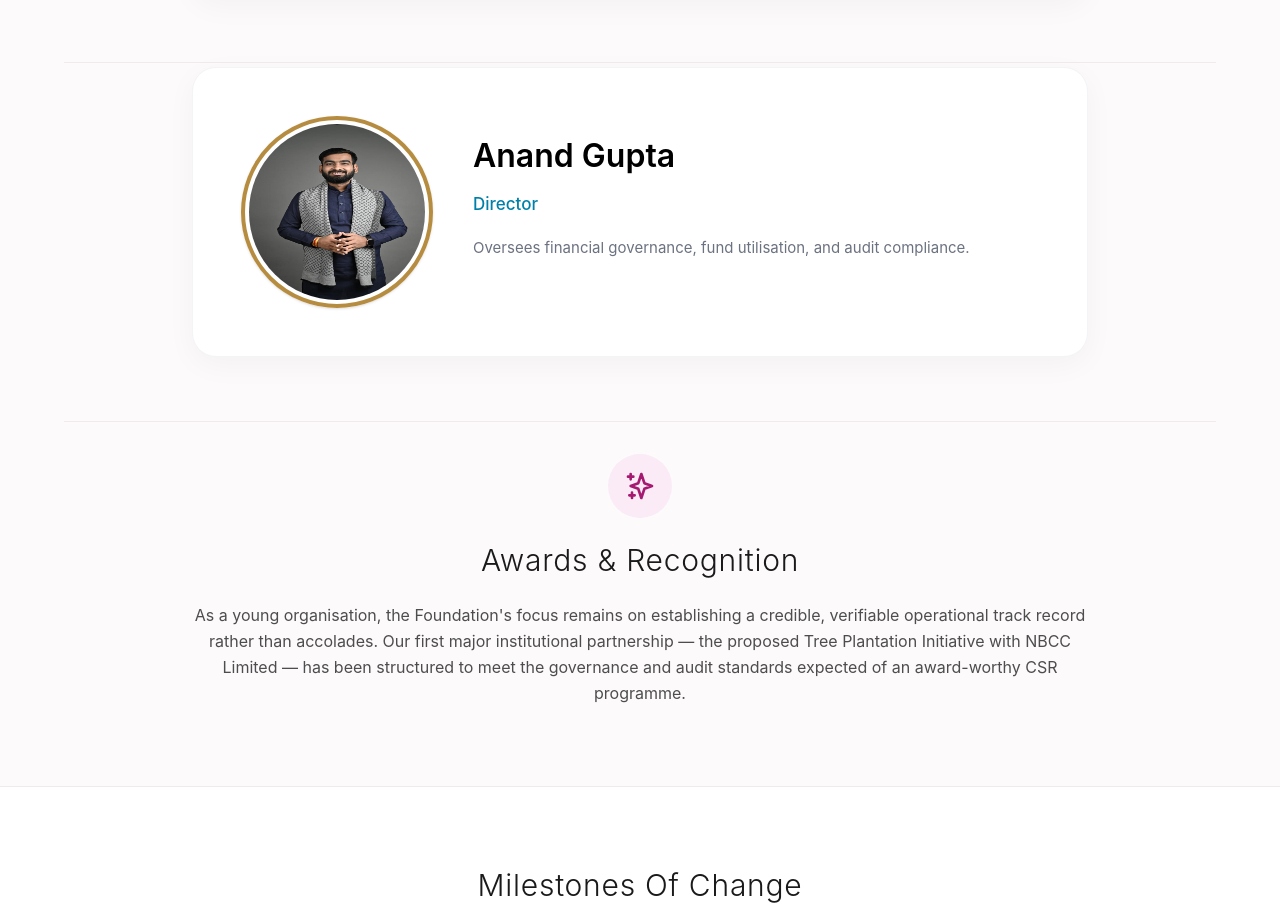
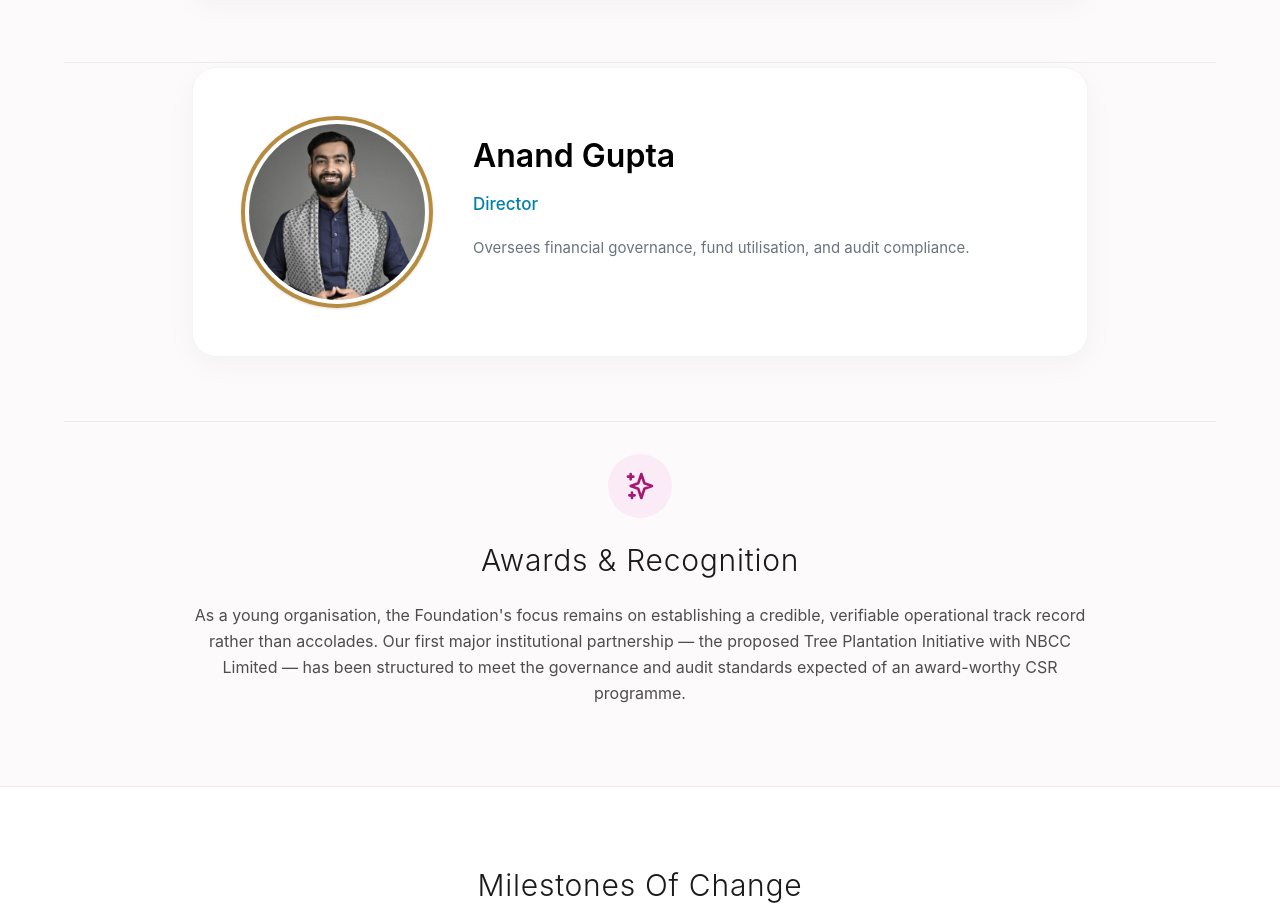
Before and after one commit to deepakumar2023/foundation, a React (Vite) app: page /about-us/our-story in a window 1280 px wide. Shown: the part 2380-3301 px from the top of the page. Built offline with nearby package versions, Linux system fonts and the light colour scheme.

Commit message:
fixed changes

```diff
--- a/src/components/about/our-story/ChairpersonMessage.jsx
+++ b/src/components/about/our-story/ChairpersonMessage.jsx
@@ -43,7 +43,7 @@ const ChairpersonMessage = () => {
               {/* Image */}
               <div className="shrink-0">
                 <div className="w-40 h-40 md:w-48 md:h-48 rounded-full overflow-hidden border-4 border-[#b68d40] p-1 shadow-sm">
-                  <img src="/anandgupta.jpeg" alt="Anand Gupta" className="w-full h-full rounded-full object-fill" />
+                  <img src="/anandgupta1.jpeg" alt="Anand Gupta" className="w-full h-full rounded-full object-cover" />
                 </div>
               </div>
 
```
Also changed, not shown: public/anandgupta1.jpeg (added).
